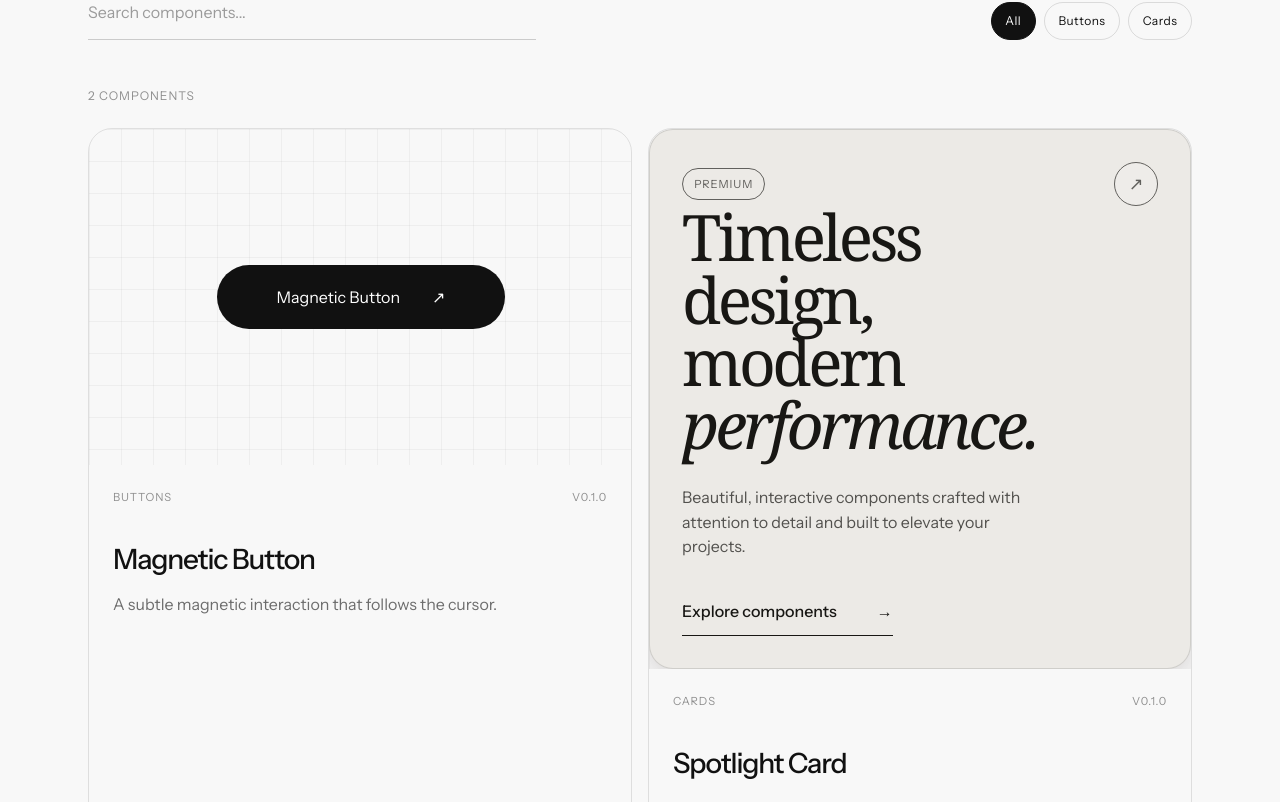
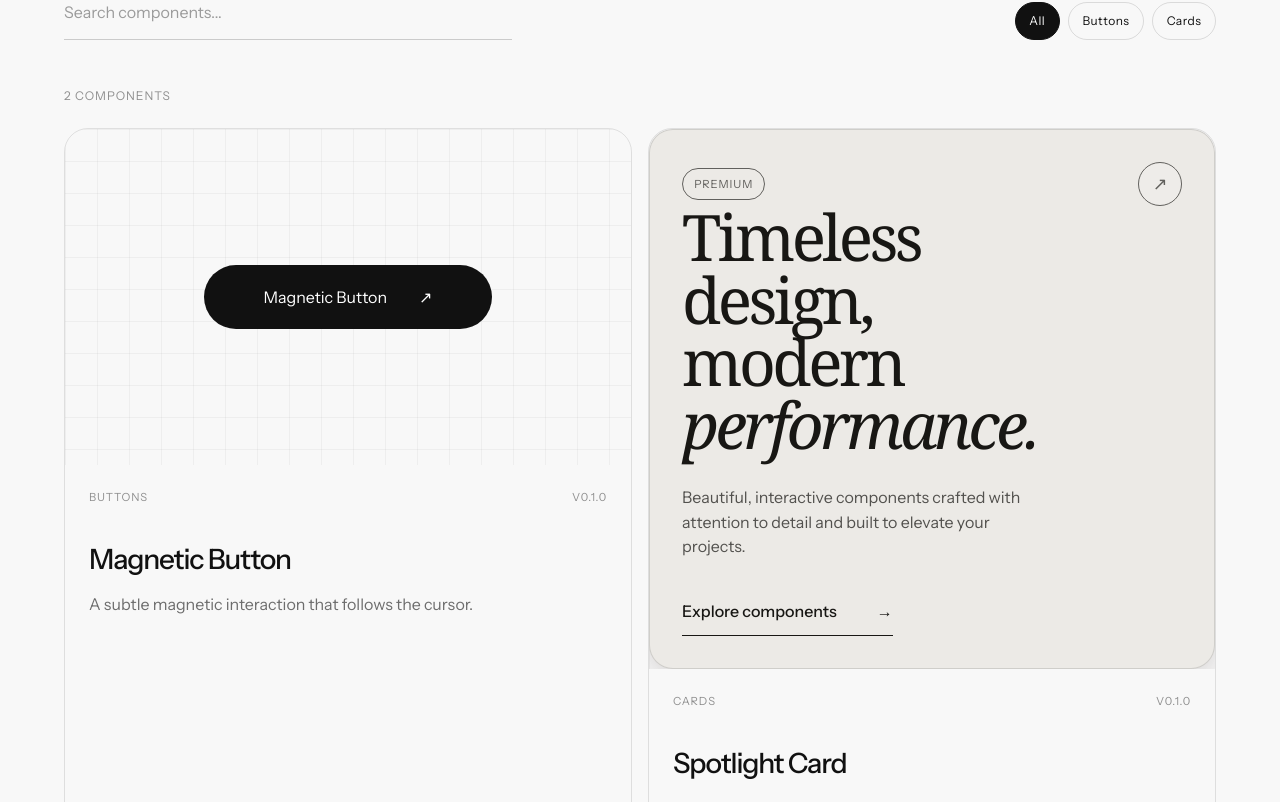
Before and after one commit to tizianocarranza/calarys, a Next.js app: page /components in a window 1280 px wide. Shown: the part 438-1240 px from the top of the page. Built offline with nearby package versions, Linux system fonts and the light colour scheme.

Commit message:
feat: enhance layout and typography by integrating Cormorant Garamond font and updating CSS variables

```diff
--- a/src/app/globals.css
+++ b/src/app/globals.css
@@ -7,6 +7,15 @@
   --border: rgb(17 17 17 / 12%);
 }
 
+@theme {
+  --font-sans: var(--font-sans);
+  --font-serif: var(--font-serif);
+
+  --text-display-xl: clamp(5rem, 2rem + 8vw, 11rem);
+  --text-display-lg: clamp(4rem, 2rem + 6vw, 8rem);
+  --text-display-md: clamp(3rem, 1.5rem + 4vw, 6rem);
+}
+
 * {
   box-sizing: border-box;
 }
@@ -14,6 +23,7 @@
 html {
   color: var(--foreground);
   background: var(--background);
+  font-family: var(--font-sans);
 }
 
 body {
@@ -29,12 +39,6 @@ select {
 a {
   color: inherit;
   text-decoration: none;
-}
-
-main {
-  width: min(100% - 3rem, 90rem);
-  margin: 0 auto;
-  padding-block: 3rem;
 }
 
 .component-header {
--- a/src/app/layout.tsx
+++ b/src/app/layout.tsx
@@ -1,12 +1,17 @@
 import type { Metadata } from "next";
-import { Instrument_Sans } from "next/font/google";
+import { Instrument_Sans, Cormorant_Garamond } from "next/font/google";
 import { Navbar } from "@/shared/components";
 import "./globals.css";
 
 const instrumentSans = Instrument_Sans({
   subsets: ["latin"],
-  variable: "--font-instrument-sans",
+  variable: "--font-sans",
 });
+
+const cormorantGaramond = Cormorant_Garamond({
+  subsets: ["latin"],
+  variable: "--font-serif"
+})
 export const metadata: Metadata = {
   title: "Create Next App",
   description: "Generated by create next app",
@@ -20,10 +25,10 @@ export default function RootLayout({
   return (
     <html
       lang="en"
-      className={`${instrumentSans.className} h-full antialiased`}
+      className={`${instrumentSans.variable} ${cormorantGaramond.variable} h-full antialiased`}
 
     >
-      <body className="relative w-full min-h-full flex flex-col">
+      <body className="relative w-full min-h-full h-[200vh] flex flex-col">
         <Navbar />
         {children}
       </body>
```
